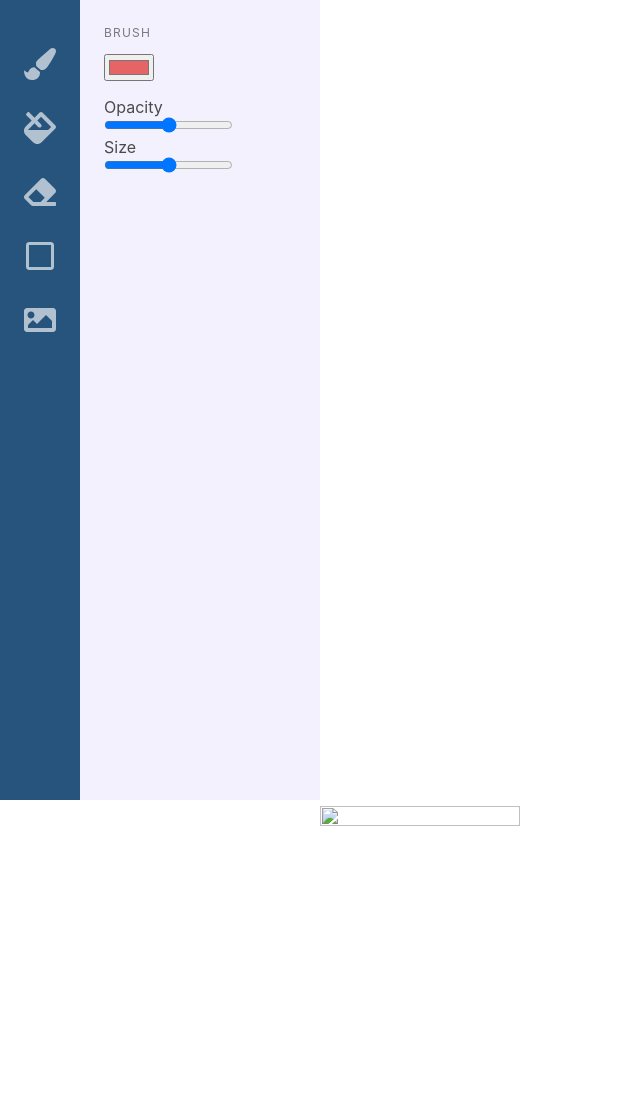
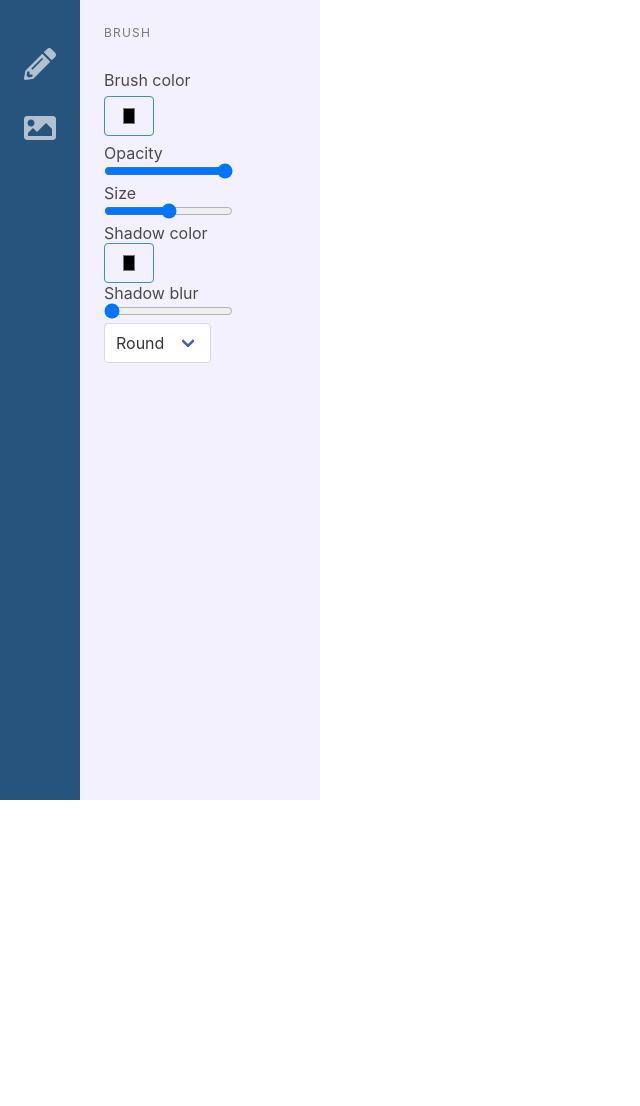
Before and after one commit to morteify/painting-app, a website with bundled scripts: page index.html in a window 1280 px wide. Shown: the top 1106 px of the page, without its empty margins (0-640 px from the left). After the commit the page ends 806 px from the top, so only its background shows below. Built offline with nearby package versions, Linux system fonts and the light colour scheme.

Commit message:
Add shadow color and shadow blur as optional brush settings

```diff
--- a/index.html
+++ b/index.html
@@ -15,10 +15,10 @@
 	<div class="columns">
 		<div class="column">
 			<aside class="tool-menu">
-				<!-- <span class="icon is-large">
+				<span class="icon is-large">
 					<i class="fas fa-2x fa-pencil-alt"></i>
-				</span> -->
-				<span class="icon is-large" id="brush-menu">
+				</span>
+				<!-- <span class="icon is-large" id="brush-menu">
 					<i class="fas fa-2x fa-paint-brush"></i>
 				</span>
 				<span class="icon is-large" id="fill-menu">
@@ -29,7 +29,7 @@
 				</span>
 				<span class="icon is-large">
 					<i class="far fa-2x fa-square"></i>
-				</span>
+				</span> -->
 				<span class="icon is-large" id="file-menu">
 					<i class="fas fa-2x fa-image"></i>
 				</span>
@@ -40,35 +40,62 @@
 				<p class="menu-label">
 					Brush
 				</p>
-				<input type="color" class="colorPicker" name="head" value="#e66465">
 				<ul class="menu-list">
 					<li>
+						<p>Brush color</p>
+						<input type="color" class="color-picker button is-info is-outlined" name="head">
+					</li>
+					<li>
 						<p>Opacity</p>
-						<input class="slider is-fullwidth is-info opacitySlider" step="1" min="0" max="100" value="50"
+						<input class="slider is-fullwidth is-info opacity-slider" value=100 step="1" min="0" max="100"
 							type="range">
 					</li>
 					<li>
 						<p>Size</p>
-						<input class="slider is-fullwidth is-large is-circle has-output sizeSlider" step="1" min="0"
-							max="100" value="50" type="range">
+						<input class="slider is-fullwidth is-large is-circle has-output size-slider" value=50 step="1"
+							min="0" max="100" type="range">
+					</li>
+
+					<li>
+						<p>Shadow color</p>
+						<input type="color" class="shadow-color-picker button is-info is-outlined">
+					</li>
+
+					<li>
+						<p>Shadow blur</p>
+						<input class="slider is-fullwidth is-large is-circle has-output shadow-blur-slider" step="1"
+							min="0" max="100" value="0" type="range">
+					</li>
+
+					<li>
+						<div class="select">
+							<select class="line-cap-selector">
+								<option selected>Round</option>
+								<option>Square</option>
+								<option>Butt</option>
+							</select>
+						</div>
 					</li>
 				</ul>
 			</aside>
 			<aside class="menu file-menu disabled">
-				<input type="file" id="image" accept="image/png, image/jpeg">
-				<ul class="menu-list">
+				<ul class="menu-list file-menu-list">
 					<li>
-						<input type="button" step="1" min="0" max="100" value="Invert colors" id="invert-colors-button">
+						<input type="file" id="image" accept="image/png, image/jpeg">
 					</li>
 					<li>
-						<input type="button" step="1" min="0" max="100" value="Greyscale" id="greyscale-button">
+						<input class="button is-info is-outlined" type="button" value="Invert colors"
+							id="invert-colors-button">
+					</li>
+					<li>
+						<input class="button is-info is-outlined" type="button" value="Greyscale" id="greyscale-button">
 					</li>
 				</ul>
 			</aside>
 		</div>
 		<div class="column" id="canvas-container">
 			<canvas id="canvas"></canvas>
-			<img src="" id="image-preview" height=300 width=200>
+			<!-- <img src="" id="image-preview"> -->
 		</div>
 	</div>
 	<script type="module" src="main.js"></script>
--- a/src/PaintingTool.js
+++ b/src/PaintingTool.js
@@ -6,11 +6,14 @@ export class PaintingTool {
 		this.MAIN_MOUSE_BUTTON = 0
 		this.shouldDraw = false
 
+
 		this.defaultLineProps = {
 			lineWidth: 30,
 			lineJoin: 'round',
 			lineCap: 'round',
 			strokeStyle: '#000000',
+			shadowColor: '#000000',
+			shadowBlur: 0
 		}
 		this.setLineProperties(this.defaultLineProps)
 		this.setEventListeners()
@@ -35,20 +38,27 @@ export class PaintingTool {
 		this.canvas.addEventListener('mouseup', this.endDrawing)
 		this.canvas.addEventListener('mousemove', this.moveDrawing, false)
 
-		const colorPicker = document.querySelector('.colorPicker')
-		colorPicker.onchange = event => {
-			this.setLineProperties({ strokeStyle: event.target.value })
-		}
+		const elements = [
+			{className: '.color-picker', prop: 'strokeStyle'},
+			{className: '.opacity-slider', prop: 'strokeStyleOpacity'},
+			{className: '.size-slider', prop: 'lineWidth'},
+			{className: '.shadow-blur-slider', prop: 'shadowBlur'},
+			{className: '.line-cap-selector', prop: 'lineCap'},
+			{className: '.shadow-color-picker', prop: 'shadowColor'},
+		]
 
-		const opacitySlider = document.querySelector('.opacitySlider')
-		opacitySlider.onchange = event => {
-			this.setLineProperties({ strokeStyleOpacity: event.target.value })
-		}
-
-		const sizeSlider = document.querySelector('.sizeSlider')
-		sizeSlider.onchange = event => {
-			this.setLineProperties({ lineWidth: event.target.value })
-		}
+		elements.forEach(slider => {
+			try {
+				const elem = document.querySelector(slider.className)
+				console.log(elem)
+				elem.onchange = event => {
+					elem.value = event.target.value
+					this.setLineProperties({ [slider.prop]: event.target.value.toLowerCase() })
+				}
+			} catch(error) {
+				console.log(error)
+			}
+		})
 	}
 
 	setLineProperties = lineProps => {
@@ -59,7 +69,6 @@ export class PaintingTool {
 			return this.context[key] = val
 		})
 	}
-
 
 	startDrawing = event => {
 		if (event.button === this.MAIN_MOUSE_BUTTON) {
--- a/styles/styles.scss
+++ b/styles/styles.scss
@@ -36,7 +36,6 @@ body {
 	padding: 1rem 0;
 }
 
-
 #canvas-container {
 	padding: 0;
 	margin: 0;
@@ -69,3 +68,11 @@ body {
 	height: 100vh;
 	// background: coral;
 }
+
+.file-menu-list * {
+	padding: 0.5rem 0
+}
+
+.color-picker {
+	margin: 0.4rem 0;
+}
```
Also changed, not shown: styles/styles.css, 1 other file.
